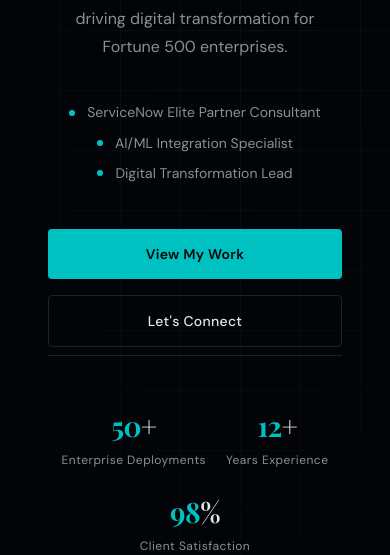
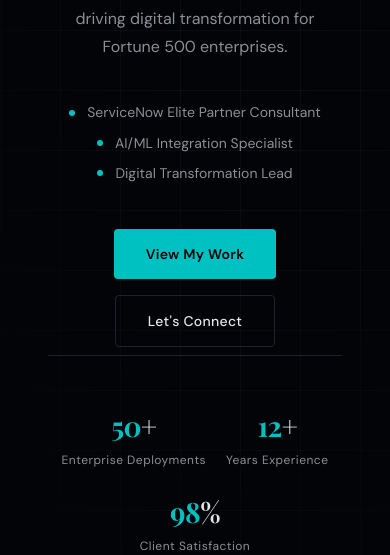
Before and after one commit to iqbalmbadhan/wordpress-template, a WordPress theme: template wordpress/dawn-simmons/front-page.php in a window 390 px wide; the page is wider, and only the part inside the window is pictured. Shown: the part 656-1211 px from the top of that part. Run offline with PHP 8.4 and a stand-in for WordPress, Linux system fonts and the light colour scheme; the site name, menu and one post (Sample post) are stand-ins, and other content is empty; some libraries are stand-ins or nearby versions; some web fonts are replaced.

Commit message:
All post button fix

```diff
--- a/wordpress/dawn-simmons/assets/css/main.css
+++ b/wordpress/dawn-simmons/assets/css/main.css
@@ -805,7 +805,7 @@ textarea { resize: vertical; min-height: 120px; }
   h1 { font-size: clamp(30px, 9vw, 42px); }
   .section-title { font-size: clamp(26px, 7vw, 36px); }
   .hero-btns { flex-direction: column; align-items: center; }
-  .btn-primary, .btn-outline { width: 100%; text-align: center; justify-content: center; }
+  .btn-primary, .btn-outline { text-align: center; justify-content: center; }
   .hero-stats { gap: 20px; }
   .ai-cards-grid { grid-template-columns: 1fr; }
   .testimonials-grid { grid-template-columns: 1fr; }
```
